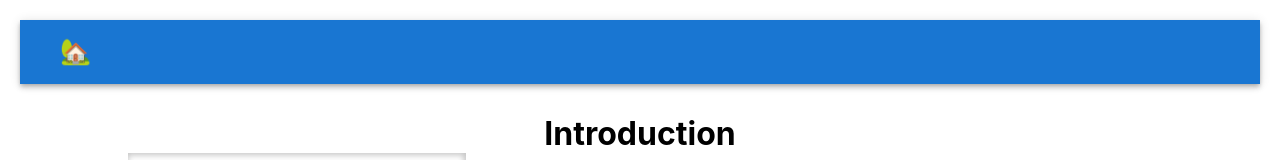
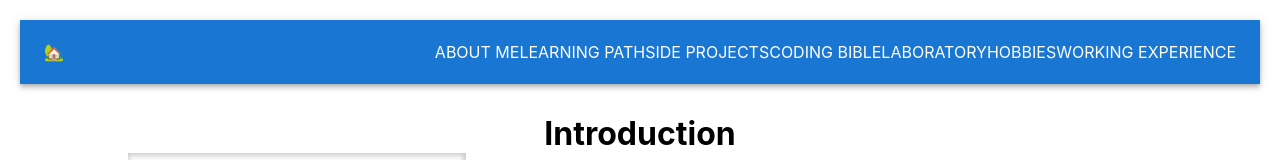
Before and after one commit to warranttsai/hey-i-am-warrant, a Next.js app: page /aboutme in a window 1280 px wide. Shown: the top 160 px of the page. Built offline with nearby package versions, Linux system fonts and the light colour scheme; no server answers.

Commit message:
fix: header

```diff
--- a/components/Header.jsx
+++ b/components/Header.jsx
@@ -1,44 +1,41 @@
 // modules
 import React from "react";
 import { Toolbar, AppBar, Button, Box } from "@mui/material";
+import Link from "next/link";
 // import { useNavigate } from "react-router-dom";
 
 function Header() {
   // const navigate = useNavigate();
 
   return (
-    <AppBar position="static" style={{ width: "100%" }}>
-      <Toolbar sx={{ justifyContent: "flex-end" }}>
-        <Button
-          color="inherit"
-          // onClick={() => navigate("/")}
-          sx={{ marginRight: "auto", fontSize: "25px", padding: "0" }}
-        >
+    <AppBar position="static">
+      <Toolbar className="w-100">
+        <Link color="inherit" href="/" sx={{ fontSize: "25px", padding: "0" }}>
           🏡
-        </Button>
-        {/* <Box>
-          <Button color="inherit" onClick={() => navigate("aboutme")}>
+        </Link>
+        <Box sx={{ marginLeft: "auto" }}>
+          <Link color="inherit" href="/aboutme">
             ABOUT ME
-          </Button>
-          <Button color="inherit" onClick={() => navigate("learningpath")}>
+          </Link>
+          <Link color="inherit" href="/learningpath">
             LEARNING PATH
-          </Button>{" "}
-          <Button color="inherit" onClick={() => navigate("mysideprojects")}>
-            My SIDE PROJECTS
-          </Button>
-          <Button color="inherit" onClick={() => navigate("/mycodingbible")}>
-            Coding Bible
-          </Button>
-          <Button color="inherit" onClick={() => navigate("lab")}>
-            Laboratory
-          </Button>
-          <Button color="inherit" onClick={() => navigate("myhobbies")}>
-            MY HOBBIES
-          </Button>
-          <Button color="inherit" onClick={() => navigate("workingexperience")}>
+          </Link>
+          <Link color="inherit" href="/mysideprojects">
+            SIDE PROJECTS
+          </Link>
+          <Link color="inherit" href="/mycodingbible">
+            CODING BIBLE
+          </Link>
+          <Link color="inherit" href="/lab">
+            LABORATORY
+          </Link>
+          <Link color="inherit" href="/myhobbies">
+            HOBBIES
+          </Link>
+          <Link color="inherit" href="/workingexperience">
             WORKING EXPERIENCE
-          </Button>
-        </Box> */}
+          </Link>
+        </Box>
       </Toolbar>
     </AppBar>
   );
```
